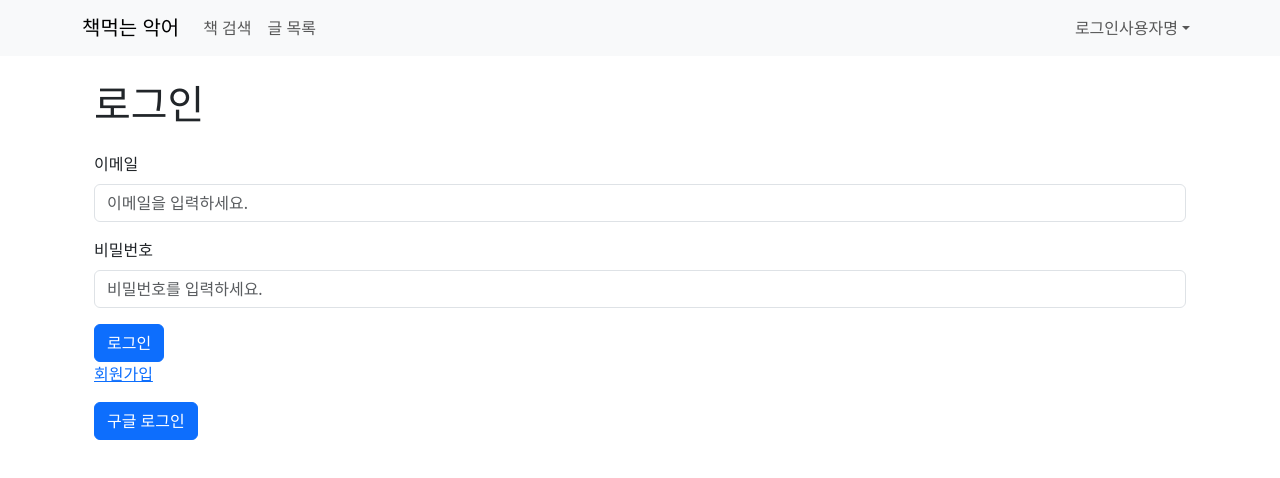
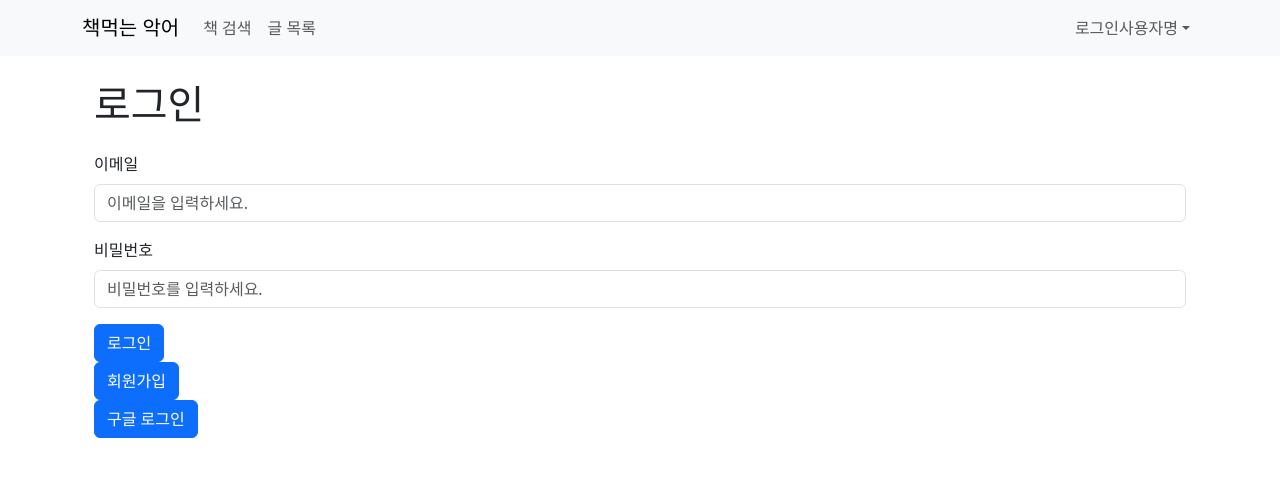
Before and after one commit to cr0c0-d/eating_books_croco_f, a React (Create React App) app: page /login in a window 1280 px wide. Shown: the top 478 px of the page. Built offline with nearby package versions, Linux system fonts and the light colour scheme.

Commit message:
#240329 로그인 후 로컬스토리지에 액세스 토큰 저장

```diff
--- a/src/member/Login.js
+++ b/src/member/Login.js
@@ -76,6 +76,7 @@ function Login() {
       }
     });
     if (response !== undefined && response.status === 200) {
+      localStorage.setItem("accessToken", response.data);
       history("/search");
     }
   };
@@ -132,13 +133,10 @@ function Login() {
           </Form>
         </div>
         <div>
-          <a href="/signup">
-            <p>회원가입</p>
-          </a>
+          <Button href="/signup">회원가입</Button>
         </div>
         <div>
           <Button
-            //onClick={googleLogin}
             href={
               "http://" +
               window.location.hostname +
```
